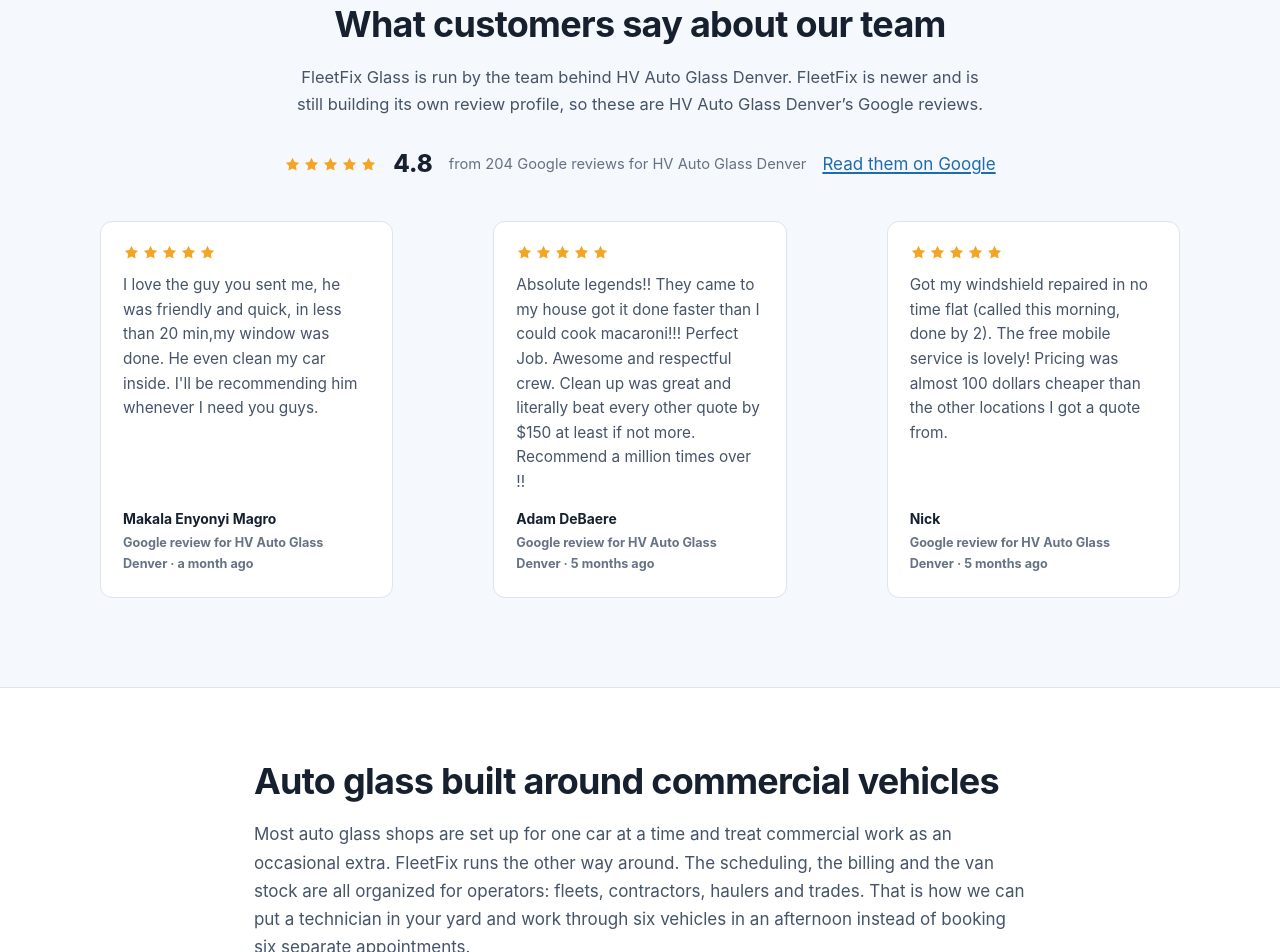
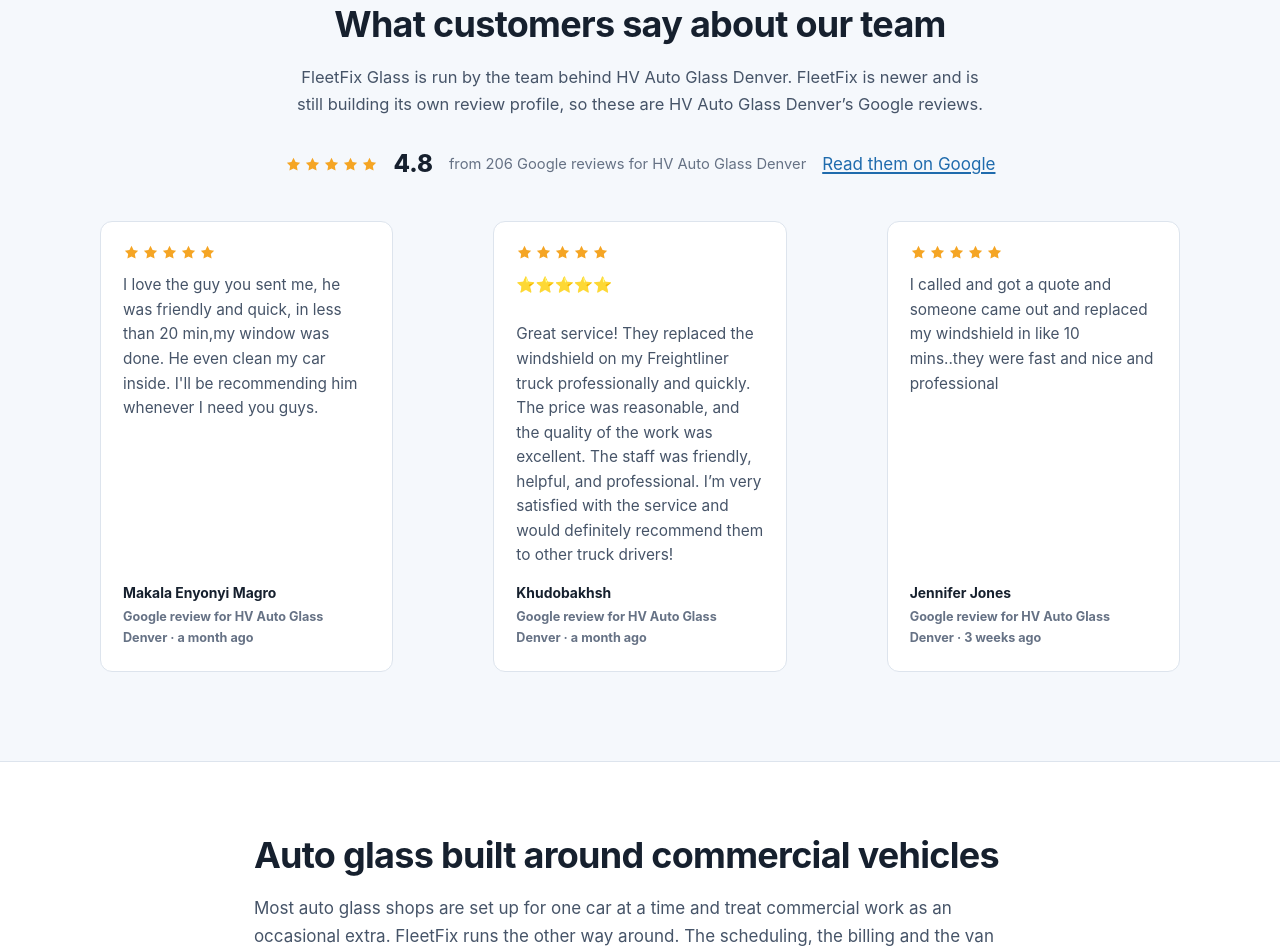
Before and after one commit to phort6n2/fleetfix, a website: page quote-site/index.html in a window 1280 px wide. Shown: the part 992-1944 px from the top of the page. Drawn offline with Linux system fonts and the light colour scheme.

Commit message:
Refresh Google reviews

```diff
--- a/quote-site/index.html
+++ b/quote-site/index.html
@@ -696,7 +696,7 @@ body{padding-bottom:76px}
     <div class="rating-hd is-centred">
       <span class="stars" aria-hidden="true"><svg width="17" height="17" viewBox="0 0 24 24" fill="currentColor" aria-hidden="true"><path d="m12 2.6 2.9 5.9 6.5.9-4.7 4.6 1.1 6.5-5.8-3-5.8 3 1.1-6.5L2.6 9.4l6.5-.9L12 2.6Z"/></svg><svg width="17" height="17" viewBox="0 0 24 24" fill="currentColor" aria-hidden="true"><path d="m12 2.6 2.9 5.9 6.5.9-4.7 4.6 1.1 6.5-5.8-3-5.8 3 1.1-6.5L2.6 9.4l6.5-.9L12 2.6Z"/></svg><svg width="17" height="17" viewBox="0 0 24 24" fill="currentColor" aria-hidden="true"><path d="m12 2.6 2.9 5.9 6.5.9-4.7 4.6 1.1 6.5-5.8-3-5.8 3 1.1-6.5L2.6 9.4l6.5-.9L12 2.6Z"/></svg><svg width="17" height="17" viewBox="0 0 24 24" fill="currentColor" aria-hidden="true"><path d="m12 2.6 2.9 5.9 6.5.9-4.7 4.6 1.1 6.5-5.8-3-5.8 3 1.1-6.5L2.6 9.4l6.5-.9L12 2.6Z"/></svg><svg width="17" height="17" viewBox="0 0 24 24" fill="currentColor" aria-hidden="true"><path d="m12 2.6 2.9 5.9 6.5.9-4.7 4.6 1.1 6.5-5.8-3-5.8 3 1.1-6.5L2.6 9.4l6.5-.9L12 2.6Z"/></svg></span>
       <span class="score">4.8</span>
-      <span class="count">from 204 Google reviews
+      <span class="count">from 206 Google reviews
         for HV Auto Glass Denver</span>
       <a href="https://maps.google.com/?cid=13934619566903784372&g_mp=CiVnb29nbGUubWFwcy5wbGFjZXMudjEuUGxhY2VzLkdldFBsYWNlEAIYBCAA" rel="noopener nofollow" target="_blank">Read them on Google</a>
     </div>
@@ -708,13 +708,13 @@ body{padding-bottom:76px}
       </figure>
       <figure class="quote">
         <span class="stars" aria-label="5 out of 5 stars"><svg width="17" height="17" viewBox="0 0 24 24" fill="currentColor" aria-hidden="true"><path d="m12 2.6 2.9 5.9 6.5.9-4.7 4.6 1.1 6.5-5.8-3-5.8 3 1.1-6.5L2.6 9.4l6.5-.9L12 2.6Z"/></svg><svg width="17" height="17" viewBox="0 0 24 24" fill="currentColor" aria-hidden="true"><path d="m12 2.6 2.9 5.9 6.5.9-4.7 4.6 1.1 6.5-5.8-3-5.8 3 1.1-6.5L2.6 9.4l6.5-.9L12 2.6Z"/></svg><svg width="17" height="17" viewBox="0 0 24 24" fill="currentColor" aria-hidden="true"><path d="m12 2.6 2.9 5.9 6.5.9-4.7 4.6 1.1 6.5-5.8-3-5.8 3 1.1-6.5L2.6 9.4l6.5-.9L12 2.6Z"/></svg><svg width="17" height="17" viewBox="0 0 24 24" fill="currentColor" aria-hidden="true"><path d="m12 2.6 2.9 5.9 6.5.9-4.7 4.6 1.1 6.5-5.8-3-5.8 3 1.1-6.5L2.6 9.4l6.5-.9L12 2.6Z"/></svg><svg width="17" height="17" viewBox="0 0 24 24" fill="currentColor" aria-hidden="true"><path d="m12 2.6 2.9 5.9 6.5.9-4.7 4.6 1.1 6.5-5.8-3-5.8 3 1.1-6.5L2.6 9.4l6.5-.9L12 2.6Z"/></svg></span>
-        <blockquote>Absolute legends!! They came to my house got it done faster than I could cook macaroni!!! Perfect Job. Awesome and  respectful crew. Clean up was great and literally beat every other quote by $150 at least if not more.<br>Recommend a million times over !!</blockquote>
-        <cite>Adam DeBaere<span class="src">Google review for HV Auto Glass Denver · 5 months ago</span></cite>
+        <blockquote>⭐⭐⭐⭐⭐<br><br>Great service! They replaced the windshield on my Freightliner truck professionally and quickly. The price was reasonable, and the quality of the work was excellent. The staff was friendly, helpful, and professional. I’m very satisfied with the service and would definitely recommend them to other truck drivers!</blockquote>
+        <cite>Khudobakhsh<span class="src">Google review for HV Auto Glass Denver · a month ago</span></cite>
       </figure>
       <figure class="quote">
         <span class="stars" aria-label="5 out of 5 stars"><svg width="17" height="17" viewBox="0 0 24 24" fill="currentColor" aria-hidden="true"><path d="m12 2.6 2.9 5.9 6.5.9-4.7 4.6 1.1 6.5-5.8-3-5.8 3 1.1-6.5L2.6 9.4l6.5-.9L12 2.6Z"/></svg><svg width="17" height="17" viewBox="0 0 24 24" fill="currentColor" aria-hidden="true"><path d="m12 2.6 2.9 5.9 6.5.9-4.7 4.6 1.1 6.5-5.8-3-5.8 3 1.1-6.5L2.6 9.4l6.5-.9L12 2.6Z"/></svg><svg width="17" height="17" viewBox="0 0 24 24" fill="currentColor" aria-hidden="true"><path d="m12 2.6 2.9 5.9 6.5.9-4.7 4.6 1.1 6.5-5.8-3-5.8 3 1.1-6.5L2.6 9.4l6.5-.9L12 2.6Z"/></svg><svg width="17" height="17" viewBox="0 0 24 24" fill="currentColor" aria-hidden="true"><path d="m12 2.6 2.9 5.9 6.5.9-4.7 4.6 1.1 6.5-5.8-3-5.8 3 1.1-6.5L2.6 9.4l6.5-.9L12 2.6Z"/></svg><svg width="17" height="17" viewBox="0 0 24 24" fill="currentColor" aria-hidden="true"><path d="m12 2.6 2.9 5.9 6.5.9-4.7 4.6 1.1 6.5-5.8-3-5.8 3 1.1-6.5L2.6 9.4l6.5-.9L12 2.6Z"/></svg></span>
-        <blockquote>Got my windshield repaired in no time flat (called this morning, done by 2). The free mobile service is lovely! Pricing was almost 100 dollars cheaper than the other locations I got a quote from.</blockquote>
-        <cite>Nick<span class="src">Google review for HV Auto Glass Denver · 5 months ago</span></cite>
+        <blockquote>I called and got a quote and someone came out and replaced my windshield in like 10 mins..they were fast and nice and professional</blockquote>
+        <cite>Jennifer Jones<span class="src">Google review for HV Auto Glass Denver · 3 weeks ago</span></cite>
       </figure></div>
   </div>
 </section>
```
Also changed, not shown: landing/reviews.json (+8 -8 lines), quote-site/boulder/index.html (+5 -5 lines), quote-site/castle-rock/index.html (+5 -5 lines), quote-site/denver/index.html (+5 -5 lines), quote-site/fleet-auto-glass/index.html (+5 -5 lines), quote-site/greeley/index.html (+5 -5 lines), quote-site/mobile-auto-glass/index.html (+5 -5 lines), quote-site/semi-truck-windshield-replacement/index.html (+5 -5 lines), quote-site/truck-windshield-replacement/index.html (+5 -5 lines), quote-site/windshield-repair/index.html (+5 -5 lines), quote-site/windshield-replacement/index.html (+5 -5 lines).
